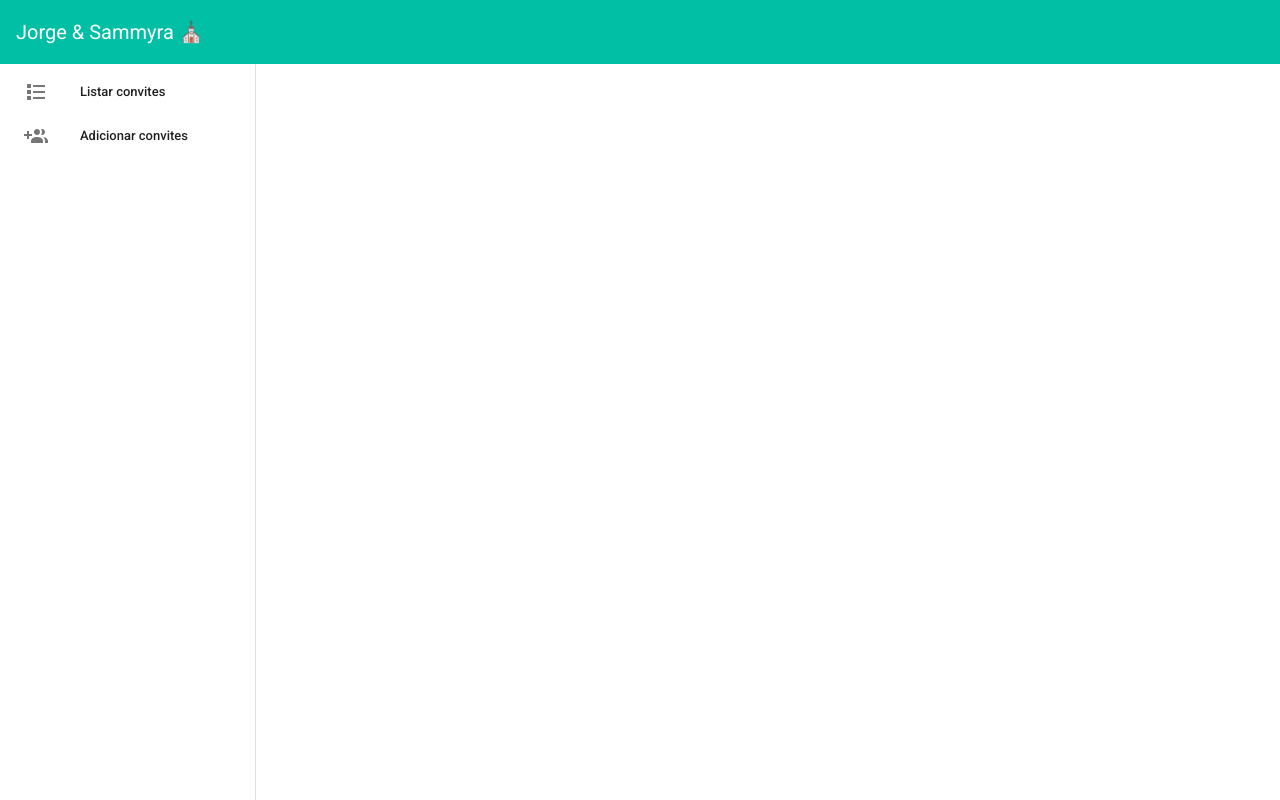
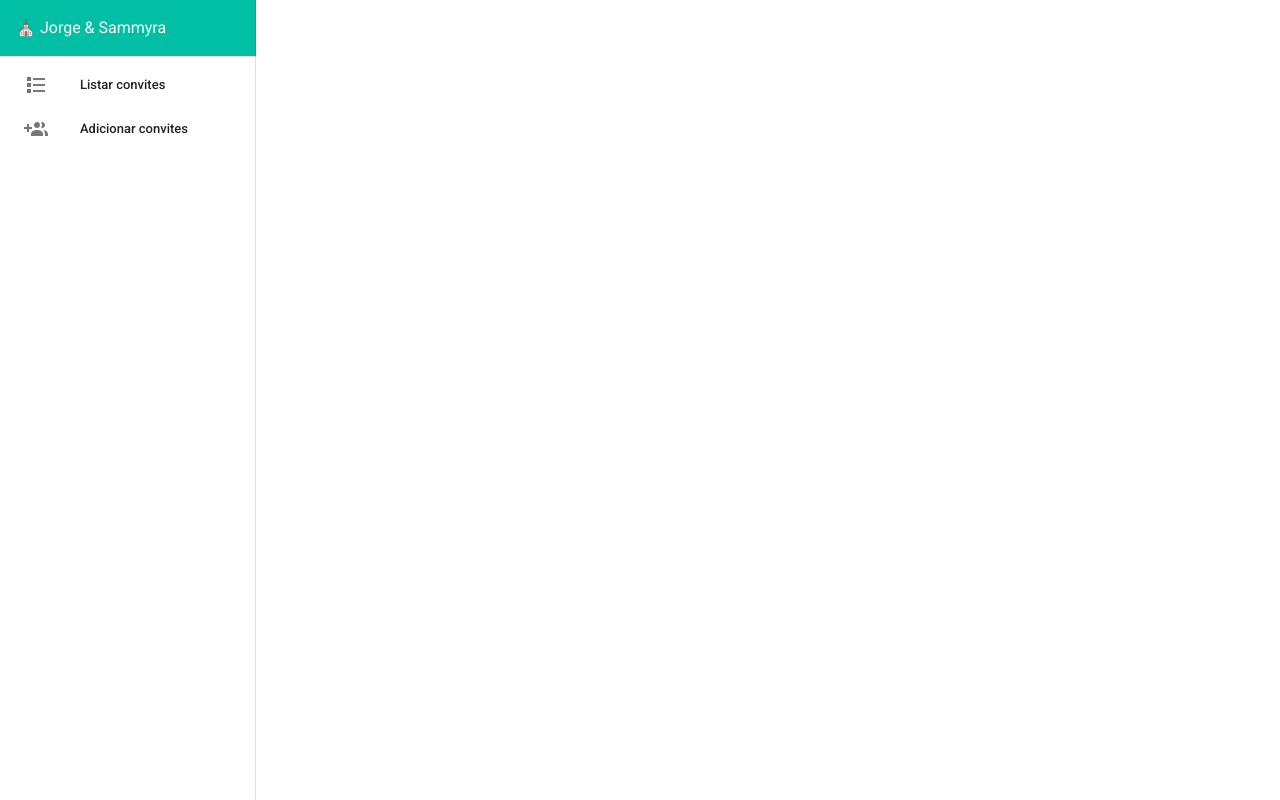
Before and after one commit to jorgeribeiro/wedding-management, a Vue app: page / in a window 1280 px wide. Built offline with nearby package versions, Linux system fonts and the light colour scheme.

Commit message:
Customize main screen

```diff
--- a/public/index.html
+++ b/public/index.html
@@ -5,7 +5,7 @@
     <meta http-equiv="X-UA-Compatible" content="IE=edge">
     <meta name="viewport" content="width=device-width,initial-scale=1.0">
     <link rel="icon" href="<%= BASE_URL %>favicon.ico">
-    <title><%= htmlWebpackPlugin.options.title %></title>
+    <title>Jorge & Sammyra</title>
     <link rel="stylesheet" href="https://fonts.googleapis.com/css?family=Roboto:100,300,400,500,700,900">
     <link rel="stylesheet" href="https://cdn.jsdelivr.net/npm/@mdi/font@latest/css/materialdesignicons.min.css">
   </head>
--- a/src/App.vue
+++ b/src/App.vue
@@ -1,16 +1,18 @@
 <template>
   <v-app>
-    <v-app-bar
-      color="#00BFA5"
-      dark
-      flat
+    <v-navigation-drawer
+      v-model="drawer"
+      app
     >
-      <v-toolbar-title>Jorge & Sammyra ⛪</v-toolbar-title>
-    </v-app-bar>
+      <v-sheet
+        color="#00BFA5"
+        dark
+        class="pa-4"
+      >
+        <div>⛪ Jorge & Sammyra</div>
+      </v-sheet>
 
-    <v-navigation-drawer
-        permanent
-    >
+      <v-divider></v-divider>
       <v-list
         dense
         rounded
@@ -30,6 +32,14 @@
         </v-list-item>
       </v-list>
     </v-navigation-drawer>
+
+    <v-main>
+      <v-container
+        class="py-8 px-6"
+        fluid
+      >
+      </v-container>
+    </v-main>
   </v-app>
 </template>
 
```
